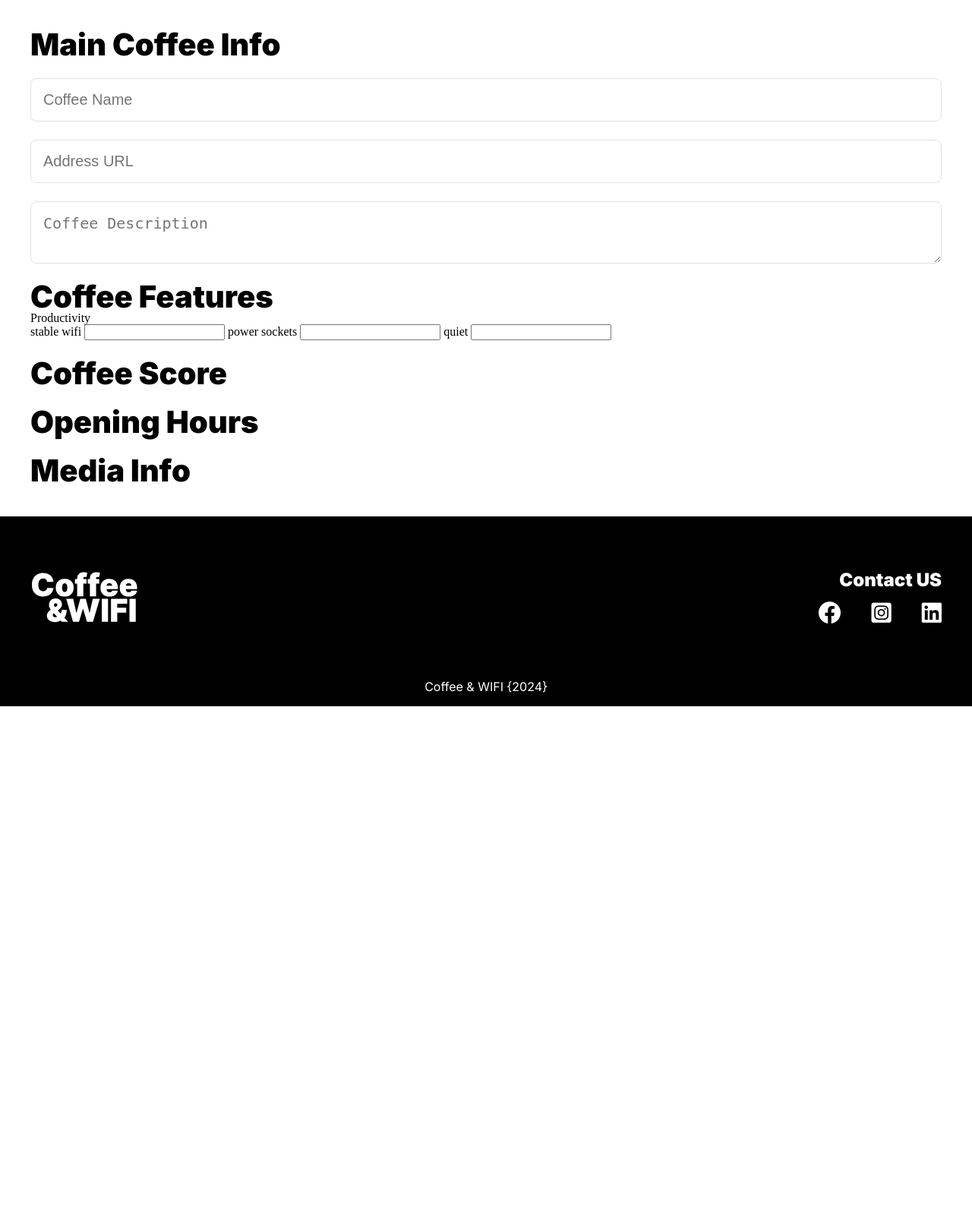
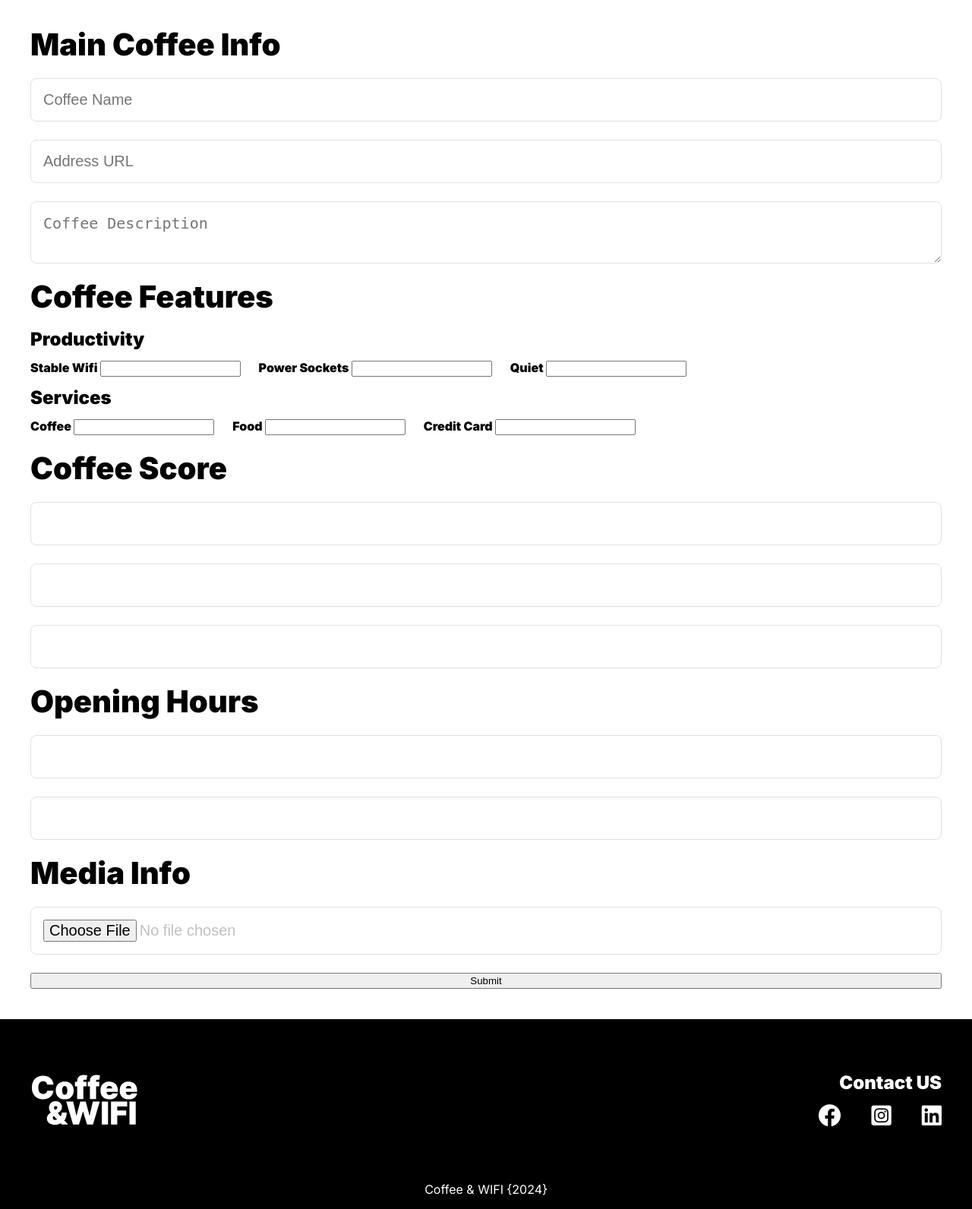
Before and after one commit to pedro092692/coffee_and_wife, a Flask app: template templates/add.html in a window 1280 px wide. Shown: the part 551-2143 px from the top of the page at 76% size. Before the commit the page ends 1481 px from the top, so only its background shows below. Run offline with Flask 3, Linux system fonts and the light colour scheme; the template is opened without the code that fills it, so the values that code supplies are empty, except form fields; form fields are guessed from the names that the template uses; parts of the project's set-up code (start-up, migrations or seed data) failed here and were passed over; some libraries are stand-ins or nearby versions.

Commit message:
add whole form items in add coffee shop template

```diff
--- a/static/css/add-coffee.css
+++ b/static/css/add-coffee.css
@@ -3,6 +3,14 @@
     flex-direction: column;
     padding: 40px 40px;
     gap: 24px;
+}
+
+
+.main div p{
+    font-family: "Inter", sans-serif;
+    font-size: 16px;
+    font-weight: 900;
+    text-transform: capitalize;
 }
 
 .main div h2{
@@ -12,11 +20,33 @@
     text-transform: capitalize;
 }
 
-.main .main-info{
+.main .main-info, .coffee-score, .coffee-open, .coffee-media{
     display: flex;
     flex-direction: column;
     gap: 24px;
 }
+
+.main .coffee-features{
+    display: flex;
+    flex-direction: column;
+    gap: 24px;
+}
+
+.main .coffee-features .features{
+    display: flex;
+    flex-direction: column;
+    gap: 16px;
+}
+
+.main .coffee-features .features .form-items{
+    display: flex;
+    gap: 24px;
+}
+
+.main div .subtitle{
+    font-size: 24px;
+}
+
 
 .main .form-input{
     padding: 16px 16px;
@@ -26,3 +56,20 @@
     border: 1px solid #E1E1E1;
     border-radius: 8px;
 }
+
+.main input[type=checkbox]{
+    transform: scale(1.4);
+}
+
+/* media queries */
+@media screen and (max-width: 500px){
+    .main .coffee-features .features .form-items{
+        flex-direction: column;
+
+    }
+
+    .main .coffee-features .features .form-items p{
+        display: flex;
+        justify-content: space-between;
+    }
+}
--- a/templates/add_coffee/content.html
+++ b/templates/add_coffee/content.html
@@ -9,22 +9,57 @@
         </div>
         <div class="coffee-features">
             <h2>Coffee Features</h2>
-            <p>Productivity</p>
-            stable wifi
-            {{ form.wifi }}
-            power sockets
-            {{ form.wifi }}
-            quiet
-            {{ form.wifi }}
+            <div class="features">
+                <p class="subtitle">Productivity</p>
+                <div class="form-items">
+                    <p>
+                        stable wifi
+                        {{ form.wifi }}
+                    </p>
+                    <p>
+                        power sockets
+                        {{ form.power_sockets }}
+                    </p>
+                    <p>
+                        quiet
+                        {{ form.quiet }}
+                    </p>
+                </div>
+
+<!--             services-->
+                <p class="subtitle">services</p>
+                <div class="form-items">
+                    <p>
+                        Coffee
+                        {{ form.coffee_service }}
+                    </p>
+                    <p>
+                        food
+                        {{ form.food_service }}
+                    </p>
+                    <p>
+                        credit card
+                        {{ form.credit_card_service }}
+                    </p>
+                </div>
+            </div>
         </div>
         <div class="coffee-score">
             <h2>Coffee score</h2>
+            {{ form.coffee(class='form-input') }}
+            {{ form.wifi_score(class='form-input') }}
+            {{ form.power(class='form-input') }}
         </div>
         <div class="coffee-open">
             <h2>Opening Hours</h2>
+            {{ form.open(class='form-input') }}
+            {{ form.close(class='form-input') }}
         </div>
         <div class="coffee-media">
             <h2>media info</h2>
+            {{ form.image_url(placeholder='Image URL', class='form-input') }}
         </div>
+
+        {{ form.submit }}
     </form>
 </section>
```
Also changed, not shown: forms/add_coffee_shop.py (+22 -4 lines).
